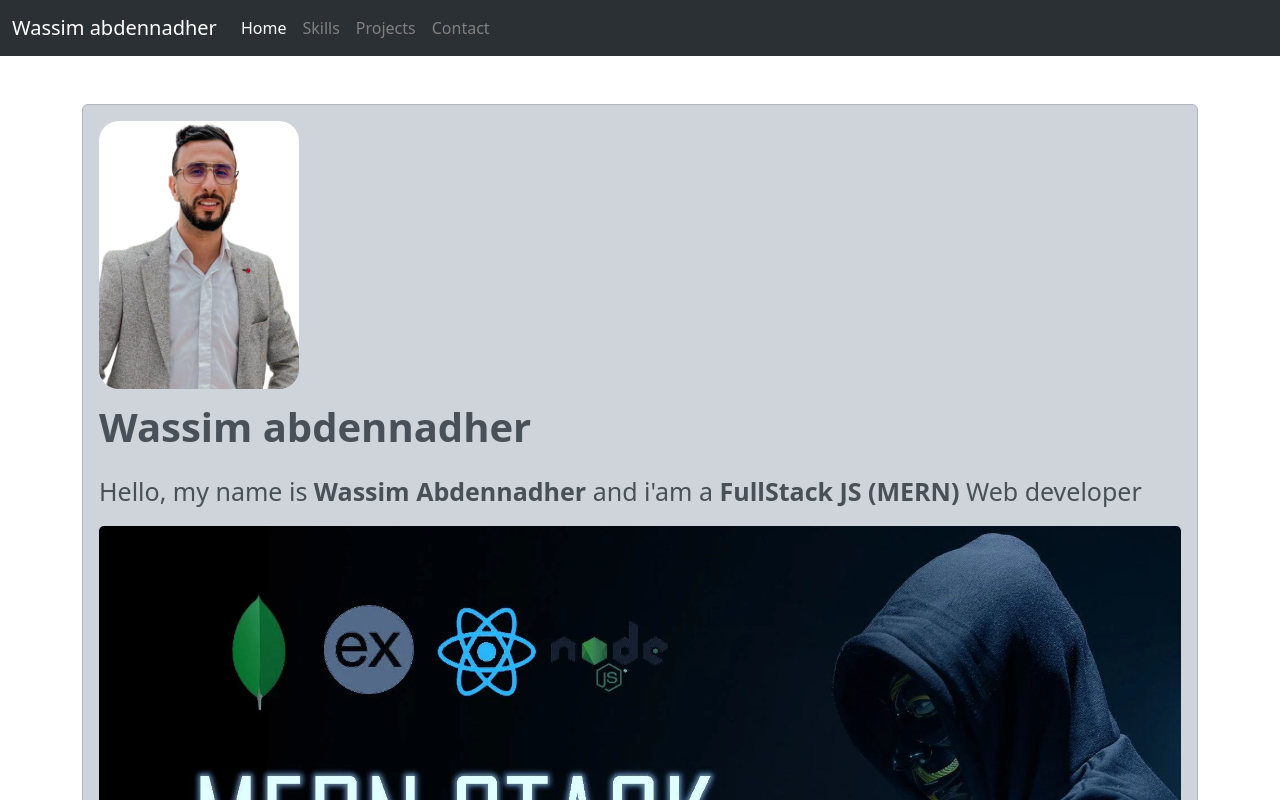
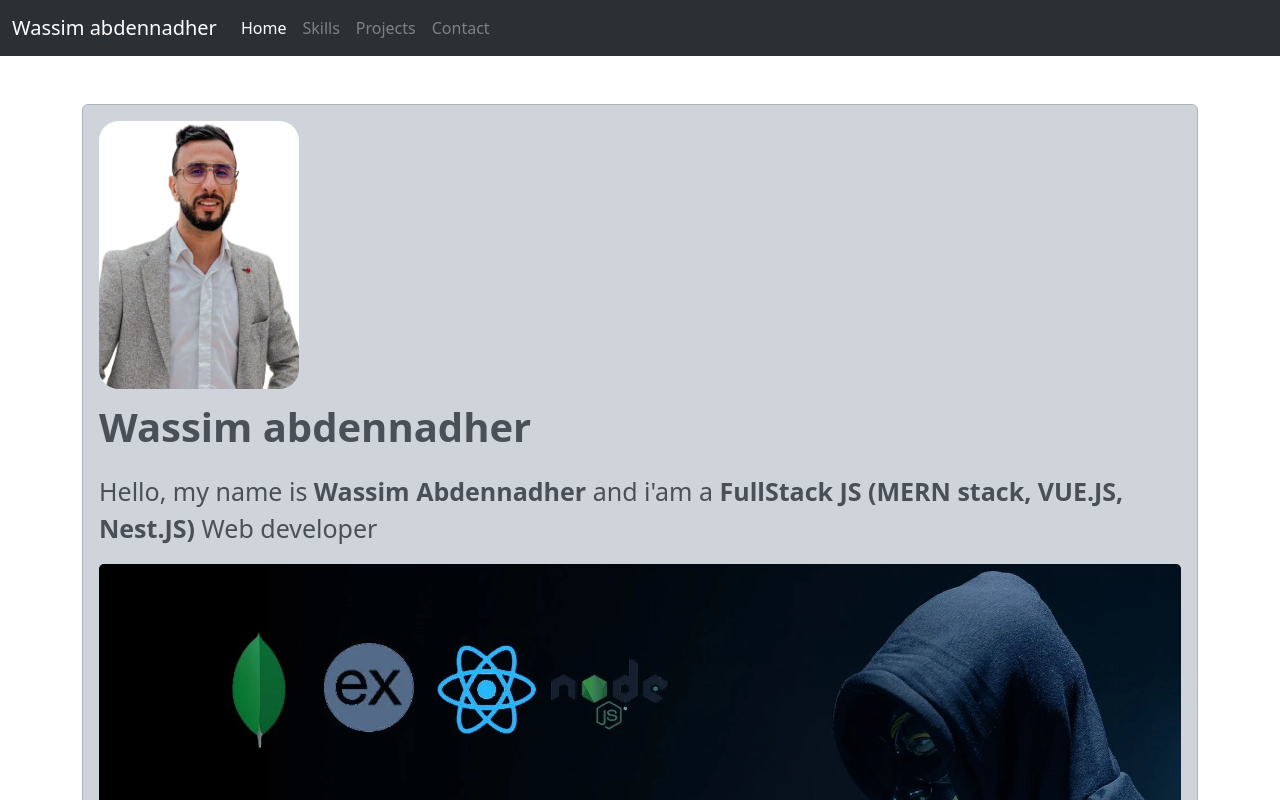
Before and after one commit to Wassimabdennadher/Portfolio, a React (Create React App) app: page / in a window 1280 px wide. Shown: the top 800 px of the page. Built offline with nearby package versions, Linux system fonts and the light colour scheme.

Commit message:
and new tecno

```diff
--- a/src/pages/Home.js
+++ b/src/pages/Home.js
@@ -1,15 +1,29 @@
-import React from 'react'
-import devImg from '../images/mern3.jpg'
+import React from "react";
+import devImg from "../images/mern3.jpg";
 
 function Home() {
   return (
     <div className="alert alert-dark mt-5" role="alert">
-    <img src="./profile.png" alt="profile" style={{width:200, borderRadius:'20px' }}/>
-    <p className='mt-2' style={{fontSize:40}}><strong>Wassim abdennadher</strong></p>
-    <p style={{fontSize:'25px'}}>Hello, my name is <strong>Wassim Abdennadher</strong> and i'am a <strong>FullStack JS (MERN)</strong> Web developer</p>
-    <img src={devImg} alt="Dev" style={{width:'100%', borderRadius:'5px'}}/>
+      <img
+        src="./profile.png"
+        alt="profile"
+        style={{ width: 200, borderRadius: "20px" }}
+      />
+      <p className="mt-2" style={{ fontSize: 40 }}>
+        <strong>Wassim abdennadher</strong>
+      </p>
+      <p style={{ fontSize: "25px" }}>
+        Hello, my name is <strong>Wassim Abdennadher</strong> and i'am a{" "}
+        <strong>FullStack JS (MERN stack, VUE.JS, Nest.JS)</strong> Web
+        developer
+      </p>
+      <img
+        src={devImg}
+        alt="Dev"
+        style={{ width: "100%", borderRadius: "5px" }}
+      />
     </div>
-  )
+  );
 }
 
-export default Home
+export default Home;
```
